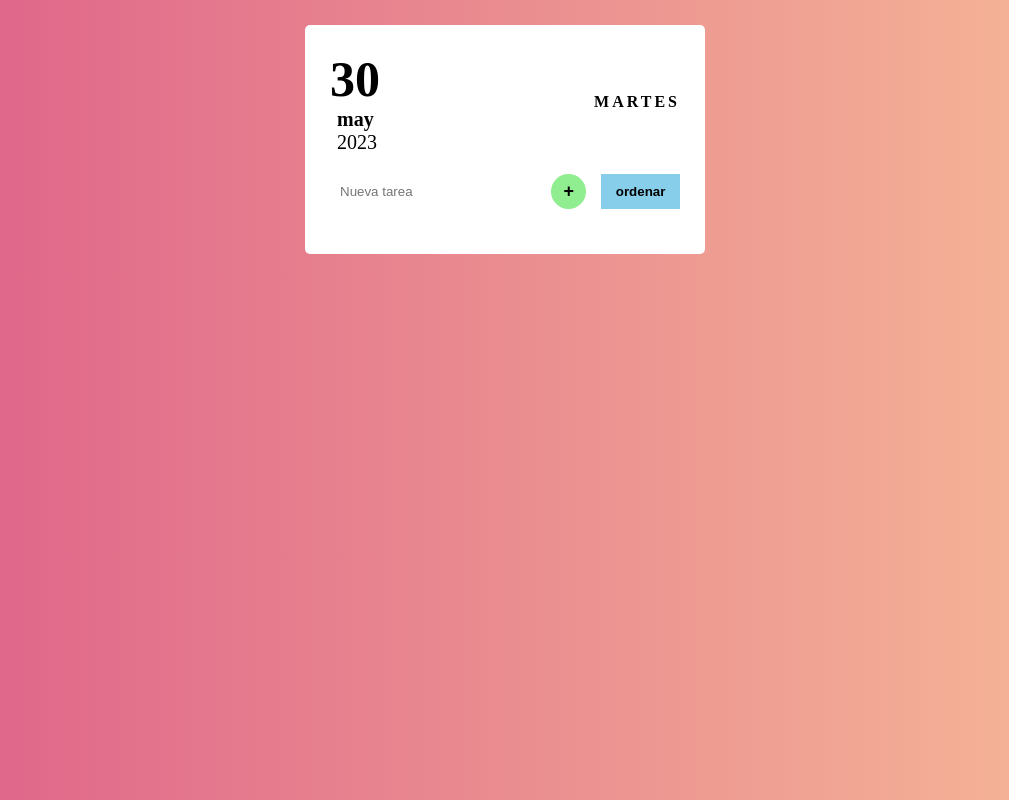
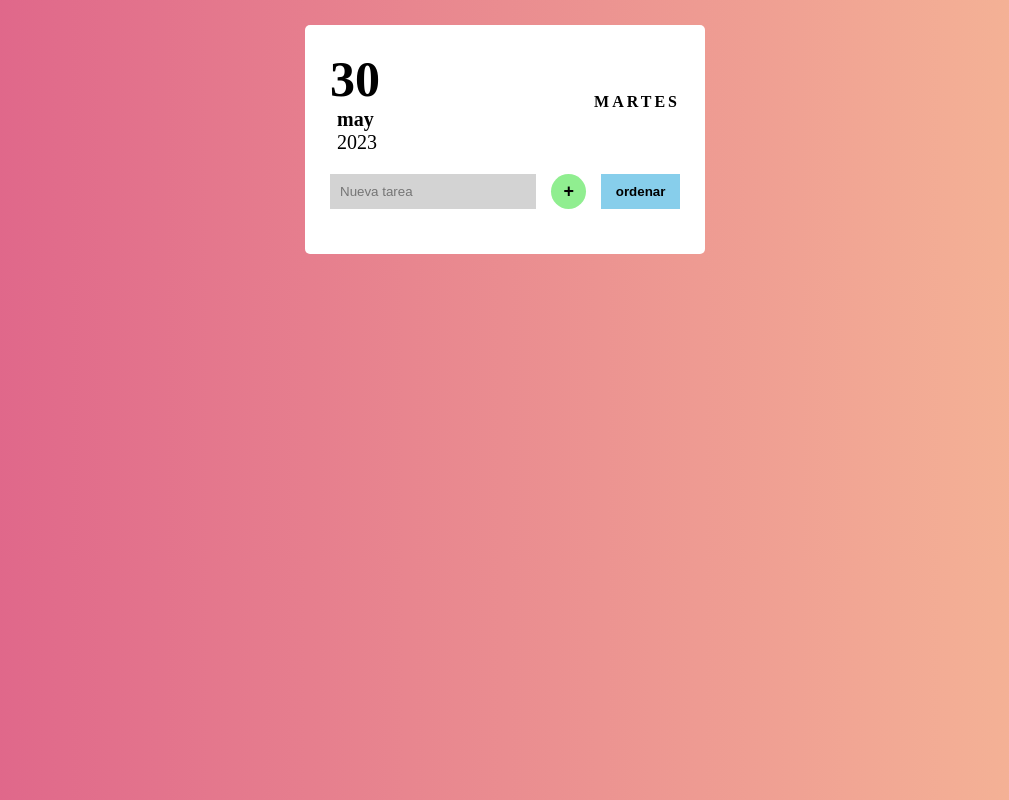
Before and after one commit to FacuBritez/Lista-De-Tareas, an Angular app: page / in a window 1280 px wide. Shown: the whole page, without its empty margins (135-1144 px from the left). Built offline with nearby package versions, Linux system fonts and the light colour scheme.

Commit message:
Cambio en el color del input

```diff
--- a/src/app/components/lista/lista.component.sass
+++ b/src/app/components/lista/lista.component.sass
@@ -38,6 +38,7 @@
 input
     border: none
     padding-left: 10px
+    background: lightgrey
 
 input:focus
     outline: none
```
